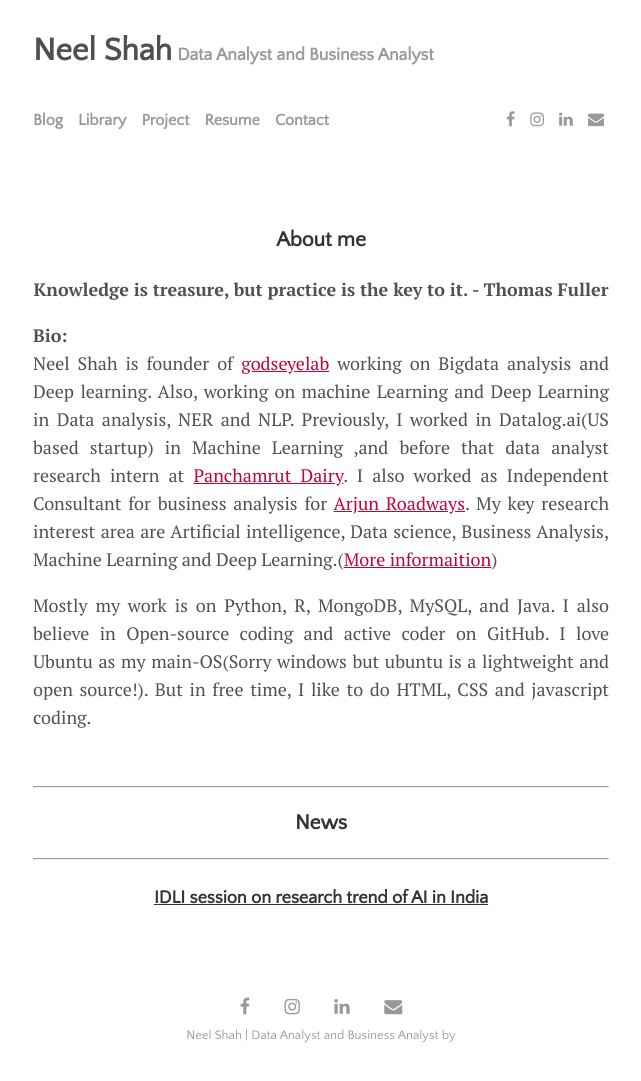
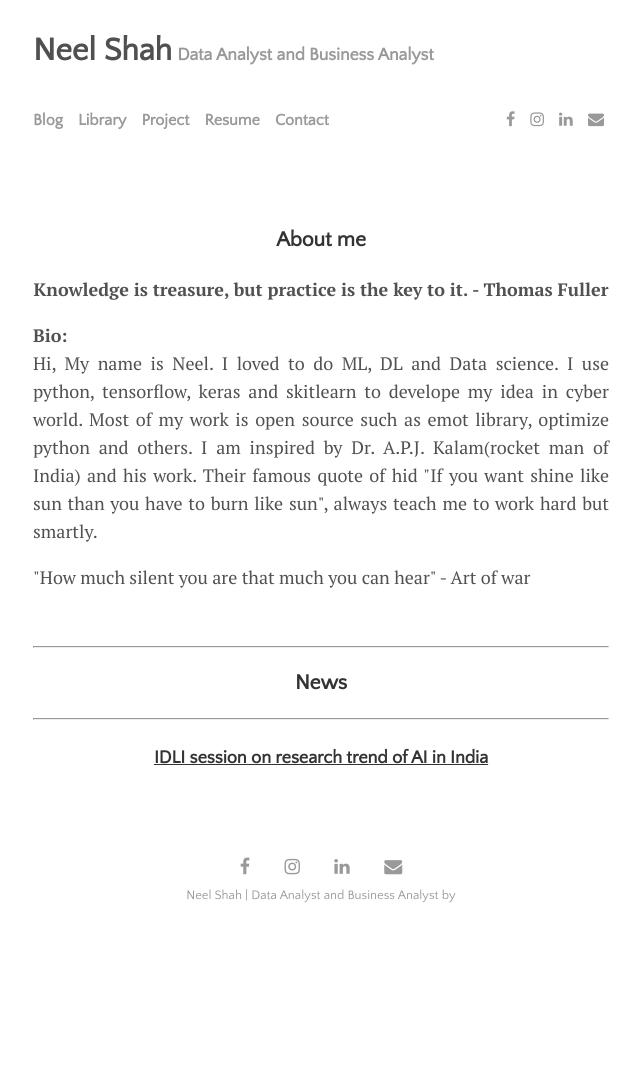
Before and after one commit to NeelShah18/neelshah18.github.io, a Jekyll site: the page built from index.html, in a window 1280 px wide. Shown: the whole page, without its empty margins (319-960 px from the left). Built offline with Jekyll 4.4.1, drawn with Linux system fonts in a browser that asks for light colours; nearby versions of some CDN libraries; the list of posts is cut into pages by our own code; after the commit the page ends 941 px from its top, so only the background shows below that.

Commit message:
about updated

```diff
--- a/index.html
+++ b/index.html
@@ -7,10 +7,10 @@ title: Home
 <p style="text-align: justify;">
   <strong>Bio:</strong>
   <br>
-  Neel Shah is founder of <a href="http://www.godseyelab.com/" style="color: #C70039;">godseyelab</a> working on Bigdata analysis and Deep learning. Also, working on machine Learning and Deep Learning in Data analysis, NER and NLP. Previously, I worked in Datalog.ai(US based startup) in Machine Learning ,and before that data analyst research intern at <a href="http://panchamrutdairy.org/" style="color: #C70039;"><font color:"#C70039">Panchamrut Dairy</font></a>. I also worked as Independent Consultant for business analysis for <a href="http://arjunroadways.com/" style="color: #C70039;"><font color:"#C70039">Arjun Roadways</font></a>. My key research interest area are Artificial intelligence, Data science, Business Analysis, Machine Learning and Deep Learning.(<a href="https://neelshah18.github.io/resume.html" style="color: #C70039;"><font color:"#C70039">More informaition</font></a>)
+  Hi, My name is Neel. I loved to do ML, DL and Data science. I use python, tensorflow, keras and skitlearn to develope my idea in cyber world. Most of my work is open source such as emot library, optimize python and others. I am inspired by Dr. A.P.J. Kalam(rocket man of India) and his work. Their famous quote of hid "If you want shine like sun than you have to burn like sun", always teach me to work hard but smartly.
 </p>
 <p  style="text-align: justify;">
-Mostly my work is on Python, R, MongoDB, MySQL, and Java. I also believe in Open-source coding and active coder on GitHub. I love Ubuntu as my main-OS(Sorry windows but ubuntu is a lightweight and open source!). But in free time, I like to do HTML, CSS and javascript coding.
+"How much silent you are that much you can hear" - Art of war
 </p>
 <br>
 <hr>
```
